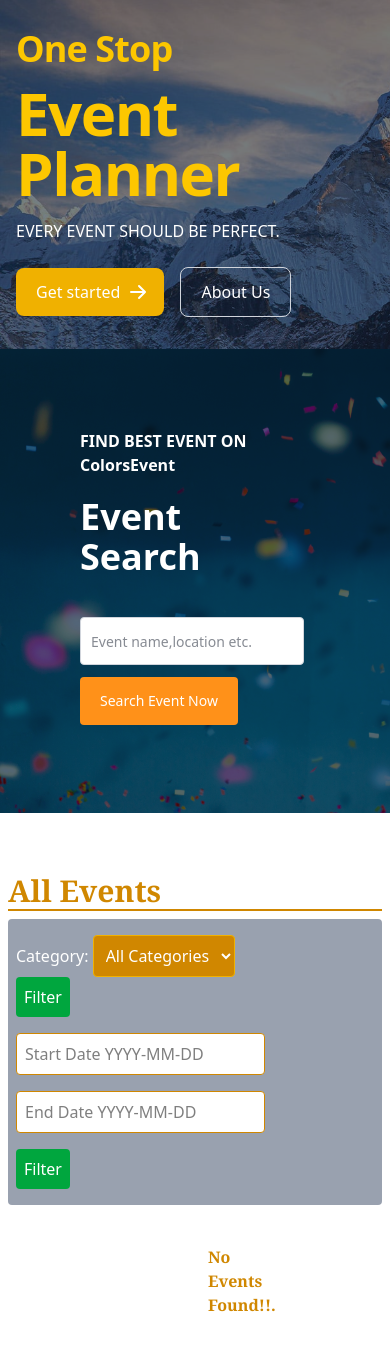
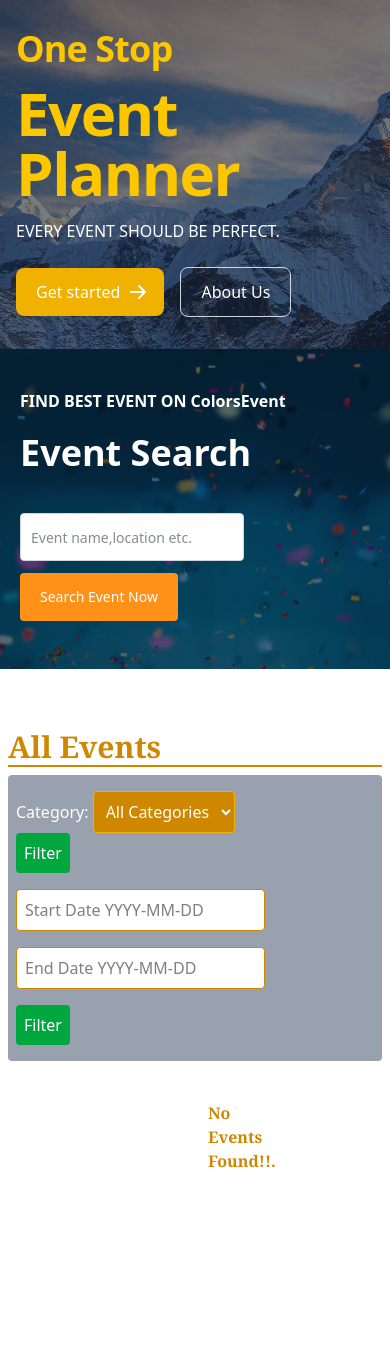
Before and after one commit to shahinurbd/Event-Management-System, a Django app: page / in a window 390 px wide. Shown: the part 329-1686 px from the top of the page. After the commit the page ends 1497 px from the top, so only its background shows below. Run offline with Django 5.2, Linux system fonts and the light colour scheme; data that the repository does not hold is empty.

Commit message:
system upgrade

```diff
--- a/events/templates/category_form.html
+++ b/events/templates/category_form.html
@@ -1,6 +1,6 @@
 {% extends "nav.html" %}
 {% block category %}
-    <div class="py-5 px-5 w-1/2 m-auto">
+    <div class="py-5 px-5 lg:mx-90 md:mx-50 sm:mx-20 mx-2">
         {% if messages %}
             {% for message in messages %}
                 <div class="px-2 py-1 bg-gray-500 text-white">{{message}}</div>
@@ -9,7 +9,7 @@
     </div>
     <form action="" method="POST">
         {% csrf_token %}
-        <div class="py-5 px-5 w-1/2 m-auto border-2 border-gray-300 shadow-sm mt-10 mb-10">
+        <div class="py-5 px-5 lg:w-1/2 md:w-1/2 m-auto border-2 border-gray-300 shadow-sm mt-5 mb-10 lg:mx-90 md:mx-50 sm:mx-20 mx-2">
         {{category_form}}
         <button class="bg-blue-500 text-white p-2 mt-5 rounded-sm" type="submit">Submit</button>
     </div>
--- a/events/templates/dashboard.html
+++ b/events/templates/dashboard.html
@@ -94,8 +94,8 @@
 
         {% if messages %}
             {% for message in messages %}
-                <div class="mt-20 mx-5">
-                    <h1 class="font-extrabold font-serif text-yellow-600 border-b-2 lg:text-4xl md:text-4xl sm:text-3xl">{{message}}</h1>
+                <div class="mt-20 lg:mx-5 md:mx-5 mx-2">
+                    <h1 class="font-extrabold font-serif text-yellow-600 border-b-2 lg:text-4xl md:text-4xl sm:text-3xl text-3xl">{{message}}</h1>
                 </div>
             {% endfor %}
         {% endif %}
@@ -103,7 +103,7 @@
 
         {% comment %} events {% endcomment %}
 
-        <div class="grid lg:grid-cols-2 grid-cols-1">
+        <div class="grid lg:grid-cols-2 grid-cols-1 mx-2">
             {% for event in events %}
                     {% comment %} event card {% endcomment %}
                     <div class="container m-auto mt-10 max-w-sm bg-white border hover:border-yellow-500 rounded-lg shadow-sm dark:bg-gray-600 border-gray-300">
--- a/events/templates/event_form.html
+++ b/events/templates/event_form.html
@@ -1,6 +1,6 @@
 {% extends "nav.html" %}
 {% block event %}
-    <div class="py-5 px-5 w-1/2 m-auto mt-10">
+    <div class="py-5 px-5 lg:w-1/2 md:w-1/2 m-auto mt-5 lg:mx-90 md:mx-50 sm:mx-20 mx-2">
         {% if messages %}
             {% for message in messages %}
                 <div class="px-2 py-1 bg-gray-500 text-white">{{message}}</div>
@@ -9,7 +9,7 @@
     </div>
     <form action="" method="POST">
         {% csrf_token %}
-        <div class="py-5 px-5 w-1/2 m-auto border-2 border-gray-300 shadow-sm mt-10 mb-10">
+        <div class="py-5 px-5 lg:w-1/2 md:w-1/2 m-auto border-2 border-gray-300 shadow-sm mt-5 mb-10 lg:mx-90 md:mx-50 sm:mx-20 mx-2">
         {{event_form}}
         <button class="bg-blue-500 text-white p-2 mt-5 rounded-sm" type="submit">Submit</button>
     </div>
--- a/events/templates/hero_section.html
+++ b/events/templates/hero_section.html
@@ -26,7 +26,7 @@
     {% comment %} search section {% endcomment %}
 
     <div class="bg-gray-800 bg-[url({% static "images/search-bg.jpg" %})] bg-cover bg-blend-soft-light">
-        <div class="container m-auto grid md:grid-cols-1 lg:grid-cols-2 p-20 ">
+        <div class="container m-auto grid md:grid-cols-1 lg:grid-cols-2 lg:p-20 md:p-10 py-10 px-5">
             <div class="">
                 <p class="text-white md:text-lg lg:text-xl font-semibold font-sans">FIND BEST EVENT ON ColorsEvent</p>
                 <h1 class="text-white font-extrabold lg:text-6xl md:text-5xl sm:text-4xl text-4xl pt-5">Event Search</h1>
@@ -52,8 +52,8 @@
 
     {% comment %} events {% endcomment %}
 
-    <div class="container m-auto mb-10">
-        <div class="mt-15 lg:mx-20 md:mx-20 sm:mx-15 mx-2">
+    <div class="mb-10">
+        <div class="mt-15 lg:mx-20 md:mx-5 sm:mx-5 mx-2">
 
             <div>
                 <h1 class="font-extrabold font-serif text-yellow-600 border-b-2 lg:text-4xl md:text-4xl sm:text-3xl text-3xl">All Events</h1>
--- a/events/templates/manage_event.html
+++ b/events/templates/manage_event.html
@@ -72,7 +72,7 @@
 
 <div class="mx-10">
     <div class="mt-10 mb-5">
-        <h1 class="font-extrabold font-serif text-yellow-600 border-b-2 lg:text-4xl md:text-4xl sm:text-4xl text-2xl">All Events</h1>
+        <h1 class="font-extrabold font-serif text-yellow-600 border-b-2 lg:text-4xl md:text-4xl sm:text-4xl text-3xl">All Events</h1>
     </div>
 
     {% comment %} events {% endcomment %}
@@ -121,7 +121,7 @@
 
 <div class="mx-10">
     <div class="mt-10 mb-5">
-        <h1 class="font-extrabold font-serif text-yellow-600 border-b-2 lg:text-4xl md:text-4xl sm:text-4xl text-2xl">All Participants</h1>
+        <h1 class="font-extrabold font-serif text-yellow-600 border-b-2 lg:text-4xl md:text-4xl sm:text-4xl text-3xl">All Participants</h1>
     </div>
 
     {% comment %} participants {% endcomment %}
@@ -172,7 +172,7 @@
 
 <div class="mx-10 mb-10">
     <div class="mt-10 mb-5">
-        <h1 class="font-extrabold font-serif text-yellow-600 border-b-2 lg:text-4xl md:text-4xl sm:text-4xl text-2xl">All Categorys</h1>
+        <h1 class="font-extrabold font-serif text-yellow-600 border-b-2 lg:text-4xl md:text-4xl sm:text-4xl text-3xl">All Categorys</h1>
     </div>
 
     {% comment %} categorys {% endcomment %}
--- a/events/templates/participant_form.html
+++ b/events/templates/participant_form.html
@@ -1,6 +1,6 @@
 {% extends "nav.html" %}
 {% block participant %}
-    <div class="py-5 px-5 w-1/2 m-auto">
+    <div class="py-5 px-5 lg:mx-90 md:mx-50 sm:mx-20 mx-2">
         {% if messages %}
             {% for message in messages %}
                 <div class="px-2 py-1 bg-gray-500 text-white">{{message}}</div>
@@ -9,7 +9,7 @@
     </div>
     <form action="" method="POST">
         {% csrf_token %}
-        <div class="py-5 px-5 w-1/2 m-auto border-2 border-gray-300 shadow-sm mt-10 mb-10">
+        <div class="py-5 px-5 lg:w-1/2 md:w-1/2 m-auto border-2 border-gray-300 shadow-sm mt-5 mb-10 lg:mx-90 md:mx-50 sm:mx-20 mx-2">
         {{participant_form}}
         <button class="bg-blue-500 text-white p-2 mt-5 rounded-sm" type="submit">Submit</button>
     </div>
```
